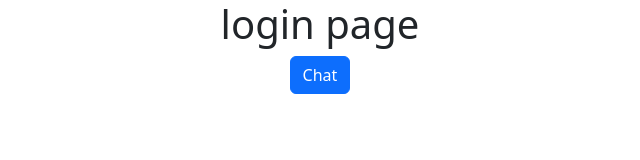
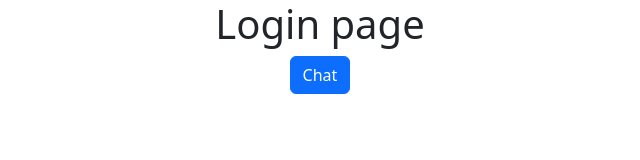
Before and after one commit to Summer-Buddies/pigeon, a React (Create React App) app in the folder frontend/: page / in a window 1280 px wide. Shown: the top 160 px of the page, without its empty margins (320-960 px from the left). Built offline with nearby package versions, Linux system fonts and the light colour scheme.

Commit message:
Changed l to L
big commit

```diff
--- a/frontend/src/pages/Login.js
+++ b/frontend/src/pages/Login.js
@@ -3,13 +3,13 @@ import { useNavigate } from 'react-router-dom'
 
 const Login = () => {
 
-    const navigate = useNavigate()
-    const dummy = () =>{
-        navigate("/chat")
-    }
+  const navigate = useNavigate()
+  const dummy = () => {
+    navigate("/chat")
+  }
   return (
     <div>
-      <h1>login page</h1>
+      <h1>Login page</h1>
       <button onClick={dummy} type="button" class="btn btn-primary">Chat</button>
     </div>
   )
```
Also changed, not shown: 1 other file (tests, documents, lock files or other folders).
